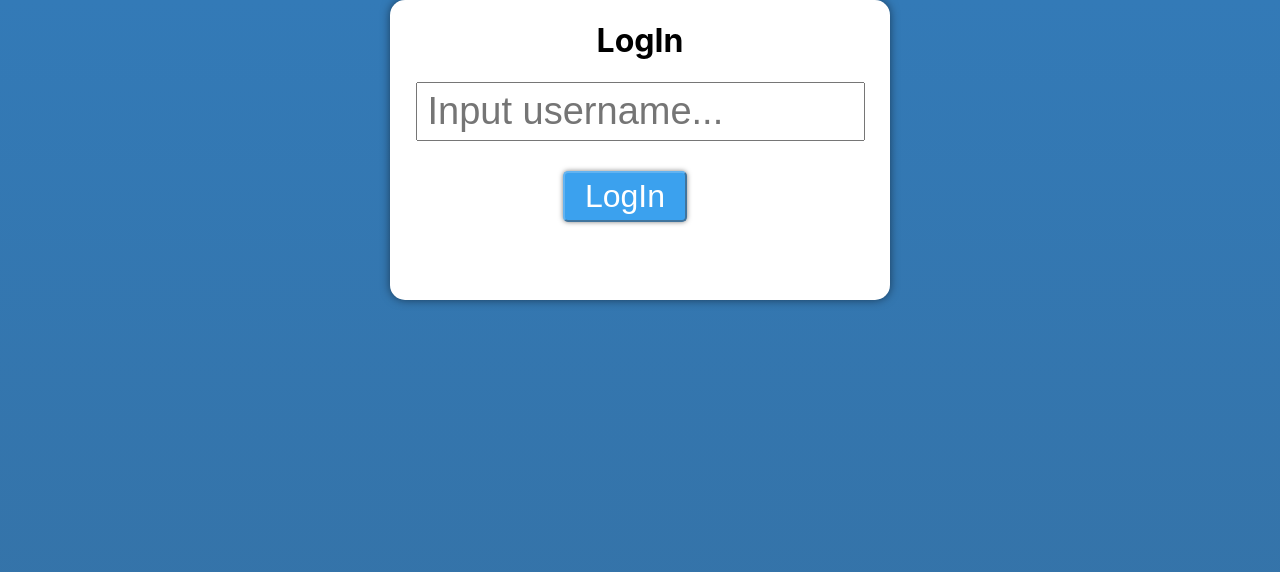
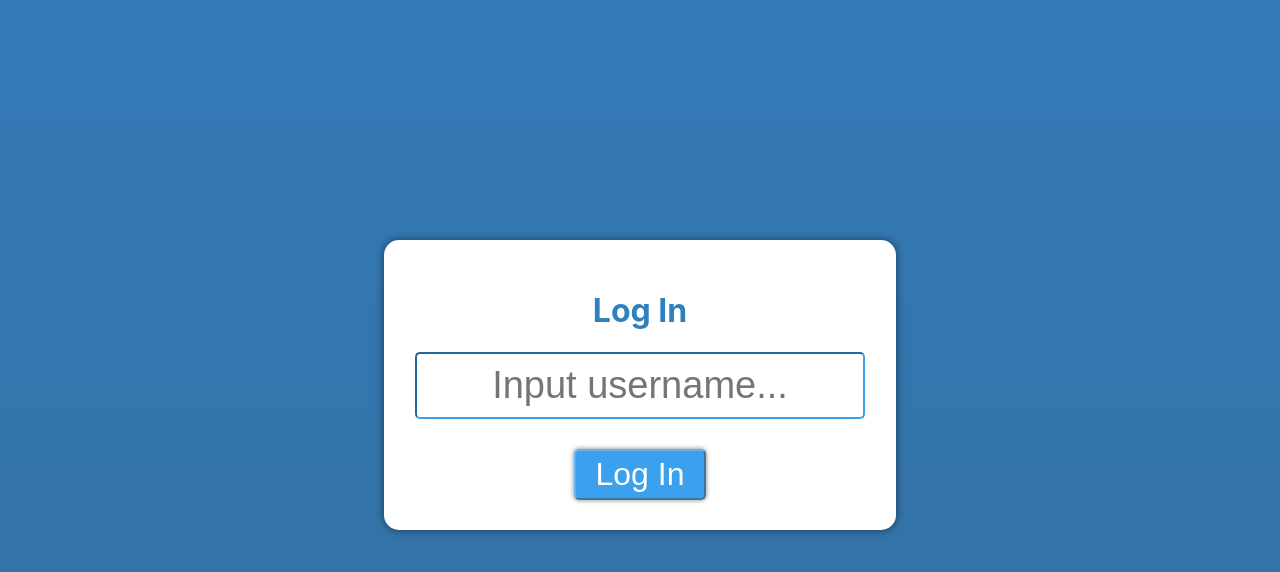
Before and after one commit to morozovDm/altarix_courses_training, a React (Create React App) app in the folder 9_lesson_React_Chat/: page / in a window 1280 px wide. Shown: the top 572 px of the page. Built offline with nearby package versions, Linux system fonts and the light colour scheme.

Commit message:
update to v.0.4.5

```diff
--- a/9_lesson_React_Chat/src/components/App.js
+++ b/9_lesson_React_Chat/src/components/App.js
@@ -6,7 +6,6 @@ import SendMessageForm from './SendMessageForm.js'
 import LogInForm from './LogInForm.js'
 
 class App extends Component {
-  // username = "Морозов Дмитрий";
   username = "";
   state = {
     isLogin: false,
--- a/9_lesson_React_Chat/src/components/Chatroom.js
+++ b/9_lesson_React_Chat/src/components/Chatroom.js
@@ -6,6 +6,7 @@ import Message from './Message.js'
 class Chatroom extends Component {
 
   componentDidMount() {
+    console.log(ReactDOM.findDOMNode(this.refs.messagesList))
     ReactDOM.findDOMNode(this.refs.messagesList).scrollTop = ReactDOM.findDOMNode(this.refs.messagesList).scrollHeight
   }
 
@@ -21,7 +22,7 @@ class Chatroom extends Component {
           <ul className='messagesList' >
             {
               messages.map(message =>
-                <Message message={message} user={this.props.username} />
+                <Message key={message.id} message={message} user={this.props.username} />
               )
             }
           </ul>
--- a/9_lesson_React_Chat/src/components/LogInForm.js
+++ b/9_lesson_React_Chat/src/components/LogInForm.js
@@ -25,10 +25,10 @@ class LogInForm extends Component {
   render() {
     return (
       <div className='LogInForm'>
-        <h1>LogIn</h1>
+        <h1>Log In</h1>
         <form onSubmit={this.onSubmitLogin}>
           <input className='username-input' type='text' placeholder='Input username...' value={this.state.text} onChange={this.onChange}></input>
-          <button type="submit" value="Submit">LogIn</button>
+          <button className='logIn-btn' type="submit" value="Submit">Log In</button>
         </form>
       </div>
     )
--- a/9_lesson_React_Chat/src/components/SendMessageForm.js
+++ b/9_lesson_React_Chat/src/components/SendMessageForm.js
@@ -26,7 +26,7 @@ class SendMessageForm extends Component {
     return (
       <form className="SendMessageForm" onSubmit={this.onSubmitMessage}>
         <input type="text" ref="msg" placeholder='Input message...' value={this.state.text} onChange={this.onChange} />
-        <button type="submit" value="Submit" ><img src={MessageButton}></img></button>
+        <button type="submit" value="Submit" ><img src={MessageButton} alt='msg-btn'></img></button>
       </form>
     );
   }
--- a/9_lesson_React_Chat/src/components/Title.js
+++ b/9_lesson_React_Chat/src/components/Title.js
@@ -1,8 +1,8 @@
-import React, { Component } from 'react';
+import React from 'react';
 import '../styles/Title.css'
 
 function Title(props) {
-  return <div className='Title'><h1>Chat v0.3</h1></div>;
+  return <div className='Title'><h1>Chat v0.4.5</h1></div>;
 }
 
 export default Title;
--- a/9_lesson_React_Chat/src/styles/App.css
+++ b/9_lesson_React_Chat/src/styles/App.css
@@ -2,7 +2,7 @@
   text-align: center;
   justify-content: center;
   margin: 0 auto;
-  width: 55%;
-  min-width: 200px;
+  width: 60%;
+  min-width: 320px;
 
 }
--- a/9_lesson_React_Chat/src/styles/Chatroom.css
+++ b/9_lesson_React_Chat/src/styles/Chatroom.css
@@ -3,8 +3,8 @@
 }
 
 .MessagesList-container{
-  overflow-y: scroll;
-  height: 80vh;
+  overflow-y: auto;
+  height: 75vh;
   margin: 10px 0 0;
   background-color: white;
   box-shadow: 0 0 10px rgba(0,0,0,0.5);
--- a/9_lesson_React_Chat/src/styles/LogInForm.css
+++ b/9_lesson_React_Chat/src/styles/LogInForm.css
@@ -1,33 +1,45 @@
 .LogInForm{
-  width: 500px;
-  height: 300px;
+  position: absolute;
+  padding: 30px 5px;
   background-color: white;
-  margin: 0 auto;
   box-shadow: 0 0 10px rgba(0,0,0,0.5);
   border-radius: 15px;
+  display: flex;
   text-align: center;
-  display: flex;
   flex-direction: column;
   align-items: center;
+  left:30%;
+  right: 30%;
+  top: 30%;
+  color: #2f80be;
+  min-width: 200px;
 }
 
 .username-input {
   font-size: 38px;
   width: 85%;
-  height: 35px;
   padding: 10px 10px;
+  border-color: #3ba1ee;
+  text-align: center;
+  border-radius: 5px;
 }
 
-.LogInForm button {
+.username-input:focus::placeholder {
+	color: lightgrey;
+}
+
+.logIn-btn{
   color: white;
   font-size: 32px;
   padding: 5px 20px;
   margin-top: 30px;
-  margin-right: 30px;
-  align-self: flex-end;
   background-color: #3ba1ee;
   border-color: #62b3f1;
   border-radius: 5px;
   box-shadow: 0 0 5px rgba(0,0,0,0.5);
   cursor: pointer;
 }
+
+.logIn-btn:hover{
+  background-color: #4eaaef;
+}
--- a/9_lesson_React_Chat/src/styles/Message.css
+++ b/9_lesson_React_Chat/src/styles/Message.css
@@ -24,10 +24,12 @@
   border-radius: 10px;
   margin: 10px 0;
   margin-left: 10px;
-  max-width: 200px;
+  min-width: 150px;
+  max-width: 400px;
   height: max-content;
   box-shadow: 0 0 10px rgba(0,0,0,0.5);
   word-break: break-word;
+  border-bottom-left-radius: 0;
 }
 
 .message img {
@@ -43,6 +45,7 @@
 .message.right .msg-content {
   color: black;
   background-color: #e6e6e6;
+  border-bottom-right-radius: 0;
 }
 
 .message.right :first-child{
--- a/9_lesson_React_Chat/src/styles/SendMessageForm.css
+++ b/9_lesson_React_Chat/src/styles/SendMessageForm.css
@@ -3,8 +3,9 @@
   align-items: center;
   margin-top: 10px;
   padding: 15px 5px;
-  background-color: #3ba1ee;
+  background-image: linear-gradient(#3590d6, #3571a4);
   box-shadow: 0 0 10px rgba(0,0,0,0.5);
+  border-radius: 5px;
 }
 
 .SendMessageForm input {
@@ -14,10 +15,24 @@
   border-radius: 5px;
 }
 
+.SendMessageForm input:focus::placeholder{
+  color: lightgrey;
+}
+
 .SendMessageForm button {
-  width: 30px;
-  height: 30px;
-  border-radius: 15px;
+  width: 38px;
+  height: 38px;
+  border-radius: 30px;
   margin-left: 10px;
   cursor: pointer;
+  background-color: #3590d6;
+  border-color: #4eaaef;
 }
+
+.SendMessageForm button:hover {
+  background-color: #4eaaef;
+}
+
+.SendMessageForm button img {
+  width: 100%;
+}
--- a/9_lesson_React_Chat/src/styles/Title.css
+++ b/9_lesson_React_Chat/src/styles/Title.css
@@ -1,7 +1,7 @@
 .Title {
   display:flex;
   padding-left: 20px;
-  background-color: #3ba1ee;
+  background-image: linear-gradient(#3BA1EE, #3571a4);
   color: white;
   box-shadow: 0 0 10px rgba(0,0,0,0.5);
 }
--- a/9_lesson_React_Chat/src/styles/index.css
+++ b/9_lesson_React_Chat/src/styles/index.css
@@ -10,6 +10,10 @@ body {
   background-image: linear-gradient(#337ab7, #3571a4);
 }
 
+*:focus {
+    outline: none;
+}
+
 code {
   font-family: source-code-pro, Menlo, Monaco, Consolas, "Courier New",
     monospace;
```
Also changed, not shown: 9_lesson_React_Chat/src/resources/message.svg.
